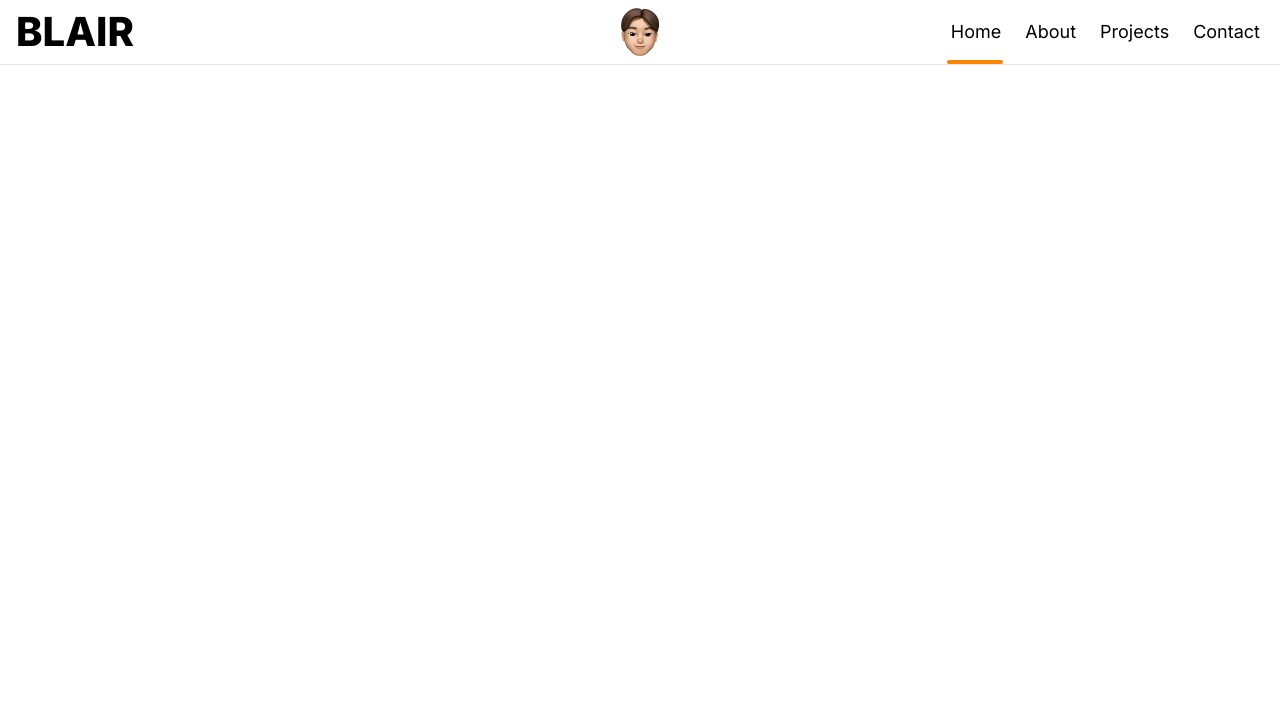
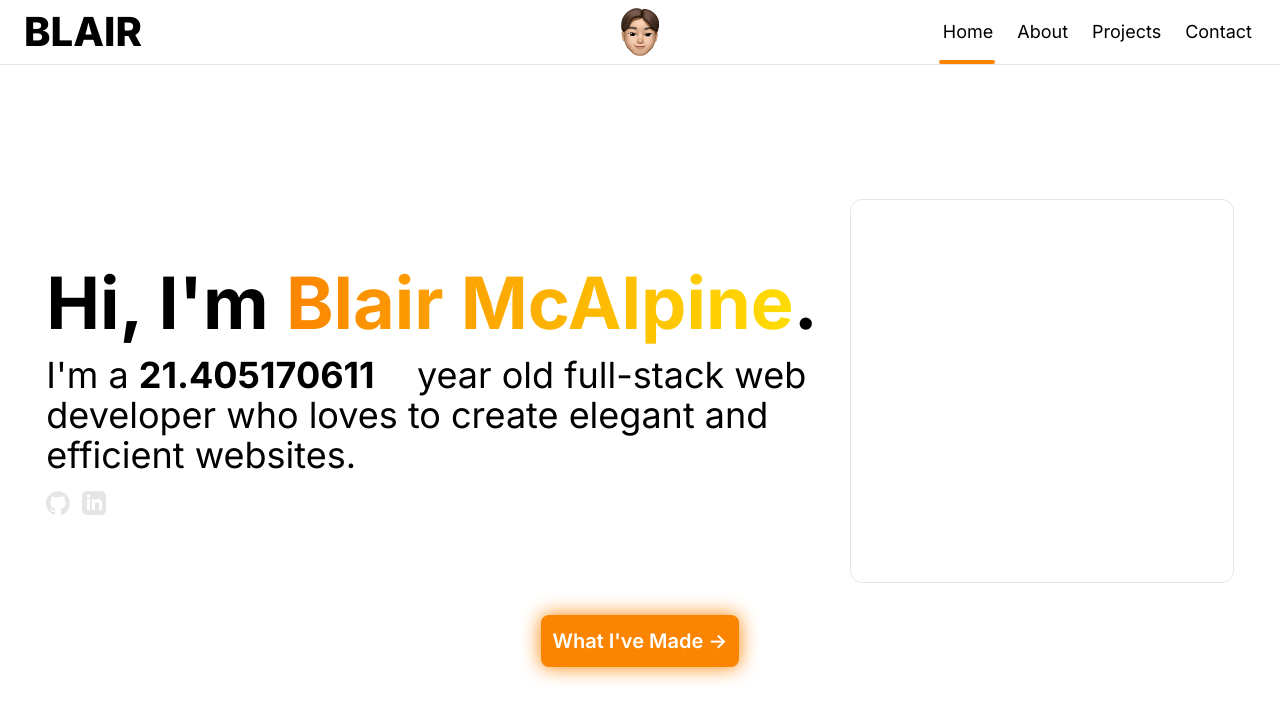
Before and after one commit to blairmcalpine/portfolio, a Next.js app: page / in a window 1280 px wide. Shown: the top 722 px of the page. Built offline with nearby package versions, Linux system fonts and the light colour scheme.

Commit message:
Start of home page

```diff
--- a/src/app/globals.css
+++ b/src/app/globals.css
@@ -8,7 +8,7 @@
         --color-secondary: 229 229 229;
         --color-tertiary: 0 0 0;
         --color-accent: 251 133 0;
-        --color-secondaryAccent: 255 183 3;
+        --color-secondaryAccent: 255 220 3;
         --color-onPrimary: 0 0 0;
         --color-onSecondary: 0 0 0;
         --color-onTertiary: 256 256 256;
@@ -23,6 +23,25 @@
           --color-tertiary: 256 256 256;
           --color-onPrimary: 256 256 256;
           --color-onTertiary: 0 0 0 0;
+          --color-accent: 0 179 157;
+            --color-onAccent: 0 0 0;
+            --color-secondaryAccent: 17 223 0;
+            --color-onSecondaryAccent: 0 0 0;
         }
-        }
+                }
+
+                body {
+                  height: 100dvh;
+                  height: 100vh;
+                }
+
+                .text-accent-fade {
+                  background-color: rgb(var(--color-accent));
+                  background: linear-gradient(to right, rgb(var(--color-accent)), rgb(var(--color-secondaryAccent)));
+                  -webkit-background-clip: text;
+                  -moz-background-clip: text;
+                  background-clip: text;
+                  -webkit-text-fill-color: transparent;
+                  -moz-text-fill-color: transparent;
 }
+}
--- a/src/app/layout.tsx
+++ b/src/app/layout.tsx
@@ -17,7 +17,9 @@ export default function RootLayout({
 }>) {
   return (
     <html lang="en">
-      <body className={`${inter.className} bg-primary text-onPrimary`}>
+      <body
+        className={`${inter.className} bg-primary text-onPrimary flex flex-col`}
+      >
         <Header />
         {children}
       </body>
--- a/src/app/page.tsx
+++ b/src/app/page.tsx
@@ -1,3 +1,5 @@
+import { Hero } from "@/components/Hero";
+
 export default function Home() {
-  return null;
+  return <Hero />;
 }
--- /dev/null
+++ b/src/components/Age.tsx
@@ -0,0 +1,28 @@
+"use client";
+
+import { useCallback, useEffect, useReducer } from "react";
+
+const birthday = new Date("2002-09-21").getTime();
+
+const reducer = () => {
+  return ((Date.now() - birthday) / (1000 * 60 * 60 * 24 * 365)).toFixed(9);
+};
+
+export const Age = () => {
+  const [age, setAge] = useReducer(reducer, reducer());
+
+  useEffect(() => {
+    const id = setInterval(() => {
+      setAge();
+    }, 100);
+    return () => {
+      clearInterval(id);
+    };
+  }, []);
+
+  return (
+    <strong className="min-w-[268px] inline-block" suppressHydrationWarning>
+      {age}
+    </strong>
+  );
+};
--- a/src/components/Header.tsx
+++ b/src/components/Header.tsx
@@ -9,17 +9,12 @@ export const Header = () => {
   const [dropdownOpen, setDropdownOpen] = useState(false);
   return (
     <>
-      <header className="flex justify-between items-center border-b border-secondary px-4">
+      <header className="flex justify-between items-center border-b border-secondary px-4 md:px-6">
         <div className="basis-1/3 flex items-center">
           <p className={`text-40 font-extrabold`}>BLAIR</p>
         </div>
         <div className="basis-1/3 grid place-items-center">
-          <Image
-            src="/logo.png"
-            alt="Blair's Memoji"
-            width={38.4}
-            height={48}
-          />
+          <Image src="/logo.png" alt="Blair's Memoji" width={38} height={48} />
         </div>
         <div className="basis-1/3 flex justify-end items-center">
           <NavBar setDropdownOpen={setDropdownOpen} />
--- /dev/null
+++ b/src/components/Hero.tsx
@@ -0,0 +1,40 @@
+import { Age } from "@/components/Age";
+import { GitHub } from "@/icons/GitHub";
+import { LinkedIn } from "@/icons/LinkedIn";
+
+export const Hero = () => {
+  return (
+    <section className="flex flex-col w-full h-full justify-center items-center gap-8">
+      <div className="flex gap-8">
+        <div className="flex flex-col justify-center gap-4">
+          <h1 className="text-7xl font-bold">
+            Hi, I&apos;m{" "}
+            <span className="text-accent-fade">Blair McAlpine</span>.
+          </h1>
+          <span className="text-4xl max-w-3xl text-left">
+            I&apos;m a <Age /> year old full-stack web developer who loves to
+            create elegant and efficient websites.
+          </span>
+          <div className="flex gap-3">
+            <a href="https://www.github.com/blairmcalpine" target="_blank">
+              <GitHub className="text-secondary" />
+            </a>
+            <a
+              href="https://www.linkedin.com/in/blair-mcalpine/"
+              target="_blank"
+            >
+              <LinkedIn className="text-secondary" />
+            </a>
+          </div>
+        </div>
+        <div className="h-96 w-96 rounded-xl border-secondary border" />
+      </div>
+      <button
+        className="bg-accent rounded-lg w-fit p-3 text-xl font-semibold text-onAccent hover:bg-accent/80 transition-colors duration-300"
+        style={{ boxShadow: "0px 0px 20px 0px rgb(var(--color-accent))" }}
+      >
+        What I&apos;ve Made -&gt;
+      </button>
+    </section>
+  );
+};
--- /dev/null
+++ b/src/icons/GitHub.tsx
@@ -0,0 +1,24 @@
+import { SVGProps } from "react";
+
+export const GitHub = ({
+  width = 24,
+  height = 24,
+  ...rest
+}: SVGProps<SVGSVGElement>) => {
+  return (
+    <svg
+      xmlns="http://www.w3.org/2000/svg"
+      height={height}
+      viewBox="0 0 98 96"
+      width={width}
+      fill="currentColor"
+      {...rest}
+    >
+      <path
+        fill-rule="evenodd"
+        clip-rule="evenodd"
+        d="M48.854 0C21.839 0 0 22 0 49.217c0 21.756 13.993 40.172 33.405 46.69 2.427.49 3.316-1.059 3.316-2.362 0-1.141-.08-5.052-.08-9.127-13.59 2.934-16.42-5.867-16.42-5.867-2.184-5.704-5.42-7.17-5.42-7.17-4.448-3.015.324-3.015.324-3.015 4.934.326 7.523 5.052 7.523 5.052 4.367 7.496 11.404 5.378 14.235 4.074.404-3.178 1.699-5.378 3.074-6.6-10.839-1.141-22.243-5.378-22.243-24.283 0-5.378 1.94-9.778 5.014-13.2-.485-1.222-2.184-6.275.486-13.038 0 0 4.125-1.304 13.426 5.052a46.97 46.97 0 0 1 12.214-1.63c4.125 0 8.33.571 12.213 1.63 9.302-6.356 13.427-5.052 13.427-5.052 2.67 6.763.97 11.816.485 13.038 3.155 3.422 5.015 7.822 5.015 13.2 0 18.905-11.404 23.06-22.324 24.283 1.78 1.548 3.316 4.481 3.316 9.126 0 6.6-.08 11.897-.08 13.526 0 1.304.89 2.853 3.316 2.364 19.412-6.52 33.405-24.935 33.405-46.691C97.707 22 75.788 0 48.854 0z"
+      />
+    </svg>
+  );
+};
--- /dev/null
+++ b/src/icons/LinkedIn.tsx
@@ -0,0 +1,20 @@
+import { SVGProps } from "react";
+
+export const LinkedIn = ({
+  width = 24,
+  height = 24,
+  ...rest
+}: SVGProps<SVGSVGElement>) => {
+  return (
+    <svg
+      xmlns="http://www.w3.org/2000/svg"
+      height={height}
+      viewBox="0 0 24 24"
+      width={width}
+      fill="currentColor"
+      {...rest}
+    >
+      <path d="M19 0h-14c-2.761 0-5 2.239-5 5v14c0 2.761 2.239 5 5 5h14c2.762 0 5-2.239 5-5v-14c0-2.761-2.238-5-5-5zm-11 19h-3v-11h3v11zm-1.5-12.268c-.966 0-1.75-.79-1.75-1.764s.784-1.764 1.75-1.764 1.75.79 1.75 1.764-.783 1.764-1.75 1.764zm13.5 12.268h-3v-5.604c0-3.368-4-3.113-4 0v5.604h-3v-11h3v1.765c1.396-2.586 7-2.777 7 2.476v6.759z" />
+    </svg>
+  );
+};
--- a/tailwind.config.ts
+++ b/tailwind.config.ts
@@ -11,9 +11,9 @@ const config: Config = {
       colors: {
         primary: "rgb(var(--color-primary))",
         secondary: "rgb(var(--color-secondary))",
-        tertiary: "rgb(var(--color-tirtiary))",
+        tertiary: "rgb(var(--color-tertiary))",
         accent: "rgb(var(--color-accent))",
-        secondaryAccent: "rgb(var(--color-secondary-accent))",
+        secondaryAccent: "rgb(var(--color-secondaryAccent))",
         onPrimary: "rgb(var(--color-onPrimary))",
         onSecondary: "rgb(var(--color-onSecondary))",
         onTertiary: "rgb(var(--color-onTertiary))",
```
Also changed, not shown: github-mark.svg (added).
